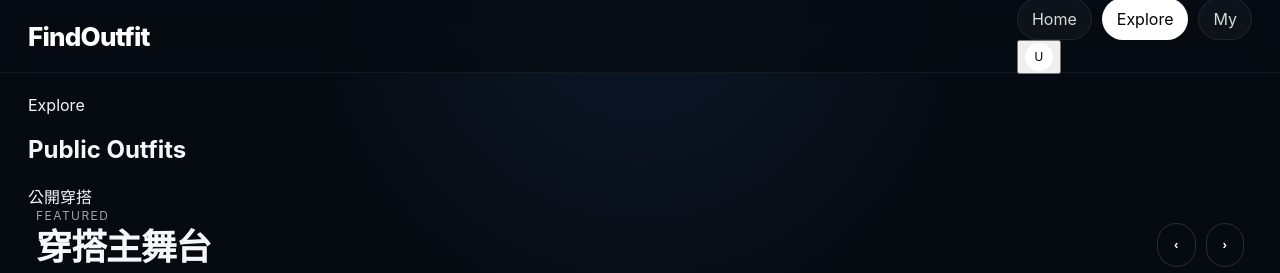
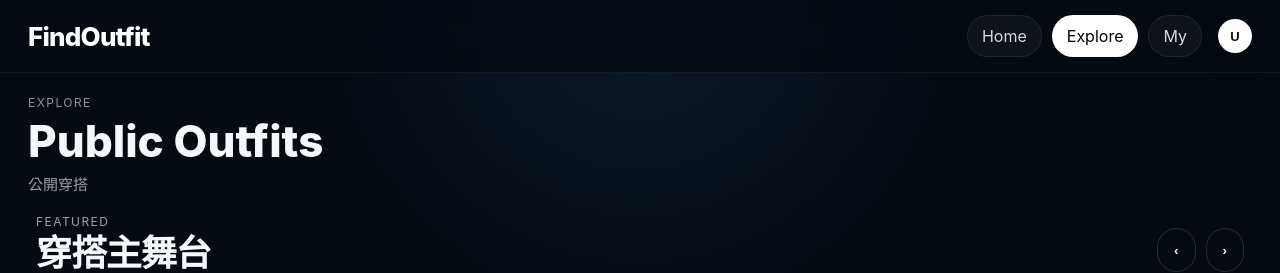
Before and after one commit to howeasyshare-glitch/simon, a Next.js app: page /explore in a window 1280 px wide. Shown: the top 273 px of the page. Built offline with nearby package versions, Linux system fonts and the light colour scheme; no server answers.

Commit message:
Update page.module.css

```diff
--- a/app/page.module.css
+++ b/app/page.module.css
@@ -938,3 +938,125 @@
   align-items: center;
   justify-content: center;
 }
+
+.topbarRight {
+  margin-left: auto;
+  display: flex;
+  align-items: center;
+  gap: 16px;
+}
+
+.profileWrap {
+  position: relative;
+}
+
+.avatarButton {
+  border: 0;
+  background: transparent;
+  padding: 0;
+  cursor: pointer;
+}
+
+.avatar {
+  width: 34px;
+  height: 34px;
+  border-radius: 999px;
+  background: #ffffff;
+  color: #111111;
+  display: flex;
+  align-items: center;
+  justify-content: center;
+  font-size: 13px;
+  font-weight: 700;
+  box-shadow: 0 10px 24px rgba(0, 0, 0, 0.18);
+}
+
+.profileMenu {
+  position: absolute;
+  top: calc(100% + 10px);
+  right: 0;
+  width: 220px;
+  background: rgba(18, 18, 20, 0.96);
+  border: 1px solid rgba(255, 255, 255, 0.08);
+  border-radius: 18px;
+  padding: 12px;
+  box-shadow: 0 20px 48px rgba(0, 0, 0, 0.34);
+  z-index: 60;
+  backdrop-filter: blur(16px);
+}
+
+.profileCard {
+  display: flex;
+  align-items: center;
+  gap: 12px;
+  padding-bottom: 12px;
+  margin-bottom: 10px;
+  border-bottom: 1px solid rgba(255, 255, 255, 0.08);
+}
+
+.profileAvatar {
+  width: 38px;
+  height: 38px;
+  border-radius: 999px;
+  background: #ffffff;
+  color: #111111;
+  display: flex;
+  align-items: center;
+  justify-content: center;
+  font-size: 14px;
+  font-weight: 700;
+}
+
+.profileName {
+  font-size: 14px;
+  font-weight: 700;
+}
+
+.profileMeta {
+  font-size: 12px;
+  color: rgba(255, 255, 255, 0.58);
+  margin-top: 2px;
+}
+
+.profileMenuList {
+  display: grid;
+  gap: 6px;
+}
+
+.profileMenuItem {
+  display: block;
+  padding: 10px 12px;
+  border-radius: 12px;
+  color: #ffffff;
+  text-decoration: none;
+  transition: background 0.18s ease, opacity 0.18s ease;
+}
+
+.profileMenuItem:hover {
+  background: rgba(255, 255, 255, 0.08);
+}
+
+.pageHeroHead {
+  margin-bottom: 20px;
+}
+
+.pageHeroKicker {
+  font-size: 12px;
+  letter-spacing: 0.12em;
+  text-transform: uppercase;
+  color: rgba(255, 255, 255, 0.55);
+  margin-bottom: 8px;
+}
+
+.pageHeroTitle {
+  font-size: clamp(28px, 4vw, 44px);
+  line-height: 1.06;
+  font-weight: 800;
+  margin: 0;
+}
+
+.pageHeroSub {
+  margin-top: 8px;
+  font-size: 15px;
+  color: rgba(255, 255, 255, 0.6);
+}
```
